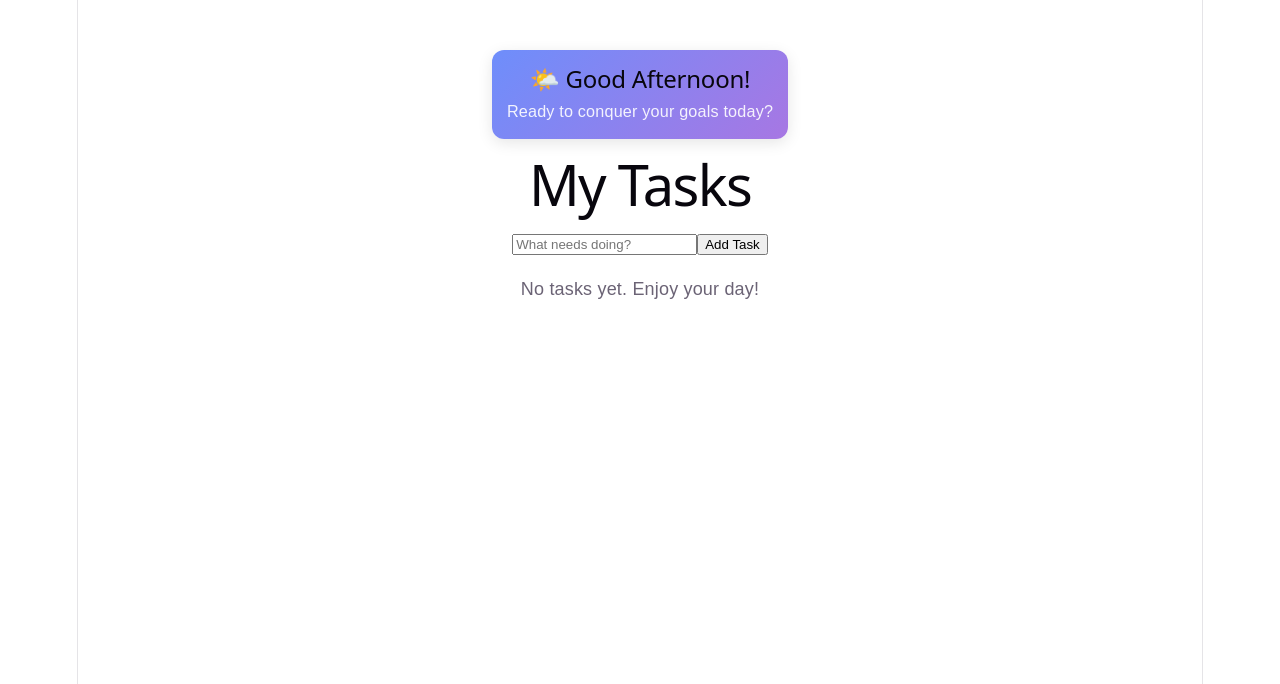
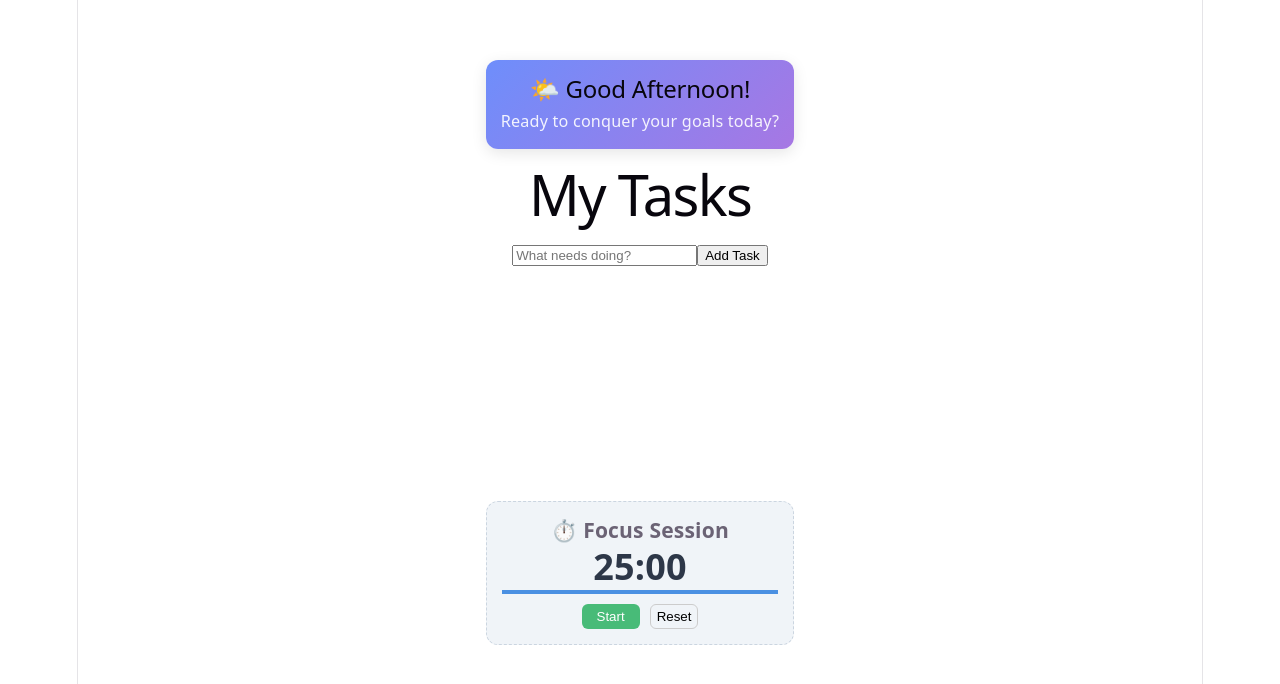
Before and after one commit to bluesand019/react-advanced, a React (Vite) app in the folder practice-folder/8/: page / in a window 1280 px wide. Shown: the top 684 px of the page. Built offline with nearby package versions, Linux system fonts and the light colour scheme.

Commit message:
added focus timer

```diff
--- a/practice-folder/8/src/App.jsx
+++ b/practice-folder/8/src/App.jsx
@@ -3,6 +3,7 @@ import TaskInput from './components/TaskInput';
 import TaskItem from './components/TaskItem';
 import TaskStats from './components/TaskStats';
 import WeatherGreeting from './components/WeatherGreeting';
+import FocusTimer from './components/FocusTimer';
 
 function App() {
   const [tasks, setTasks] = useState([]);
@@ -17,33 +18,25 @@ function App() {
   };
 
   const clearAllTasks = () => {
-    if (window.confirm("Are you sure you want to delete everything?")) {
-      setTasks([]);
-    }
+    if (window.confirm("Start fresh?")) setTasks([]);
   };
 
   return (
-    <div style={{ maxWidth: '400px', margin: '50px auto', fontFamily: 'sans-serif' }}>
+    <div style={{ maxWidth: '400px', margin: '40px auto', padding: '20px' }}>
       <WeatherGreeting />
-      <h1>My Tasks</h1>
-      <TaskInput onAddTask={addTask} />
 
-      {tasks.length === 0 ? (
-        <p>No tasks yet. Enjoy your day!</p>
-      ) : (
-        tasks.map(task => (
-          <TaskItem
-            key={task.id}
-            task={task}
-            onDelete={deleteTask}
-          />
-        ))
-      )}
+      <div style={{ minHeight: '300px' }}>
+        <h1>My Tasks</h1>
+        <TaskInput onAddTask={addTask} />
 
-      <TaskStats
-        totalTasks={tasks.length}
-        onClearAll={clearAllTasks}
-      />
+        {tasks.map(task => (
+          <TaskItem key={task.id} task={task} onDelete={deleteTask} />
+        ))}
+
+        <TaskStats totalTasks={tasks.length} onClearAll={clearAllTasks} />
+      </div>
+
+      <FocusTimer />
     </div>
   );
 }
--- /dev/null
+++ b/practice-folder/8/src/components/FocusTimer.jsx
@@ -0,0 +1,77 @@
+import { useState, useEffect } from 'react';
+
+function FocusTimer() {
+  const [seconds, setSeconds] = useState(1500); // 25 minutes
+  const [isActive, setIsActive] = useState(false);
+
+  useEffect(() => {
+    let interval = null;
+    if (isActive && seconds > 0) {
+      interval = setInterval(() => {
+        setSeconds((prev) => prev - 1);
+      }, 1000);
+    } else if (seconds === 0) {
+      clearInterval(interval);
+      alert("Time's up! Take a break.");
+      setIsActive(false);
+      setSeconds(1500);
+    }
+    return () => clearInterval(interval);
+  }, [isActive, seconds]);
+
+  const toggleTimer = () => setIsActive(!isActive);
+  const resetTimer = () => {
+    setIsActive(false);
+    setSeconds(1500);
+  };
+
+  const formatTime = (s) => {
+    const mins = Math.floor(s / 60);
+    const secs = s % 60;
+    return `${mins}:${secs < 10 ? '0' : ''}${secs}`;
+  };
+
+  return (
+    <div style={{
+      background: '#f0f4f8',
+      padding: '15px',
+      borderRadius: '12px',
+      marginTop: '20px',
+      textAlign: 'center',
+      border: '1px dashed #cbd5e0'
+    }}>
+      <h3 style={{ margin: '0 0 10px 0' }}>⏱️ Focus Session</h3>
+      <div style={{ fontSize: '2rem', fontWeight: 'bold', color: '#2d3748' }}>
+        {formatTime(seconds)}
+      </div>
+
+      {/* Visual Progress Bar */}
+      <div style={{ height: '4px', background: '#e2e8f0', margin: '10px 0' }}>
+        <div style={{
+          height: '100%',
+          background: '#4a90e2',
+          width: `${(seconds / 1500) * 100}%`,
+          transition: 'width 1s linear'
+        }} />
+      </div>
+
+      <div style={{ display: 'flex', gap: '10px', justifyContent: 'center' }}>
+        <button onClick={toggleTimer} style={{
+          padding: '5px 15px',
+          borderRadius: '6px',
+          border: 'none',
+          backgroundColor: isActive ? '#f6ad55' : '#48bb78',
+          color: 'white',
+          cursor: 'pointer'
+        }}>
+          {isActive ? 'Pause' : 'Start'}
+        </button>
+        <button onClick={resetTimer} style={{ background: 'none', border: '1px solid #ccc', cursor: 'pointer', borderRadius: '6px' }}>
+          Reset
+        </button>
+      </div>
+    </div>
+  );
+}
+
+export default FocusTimer;
```
